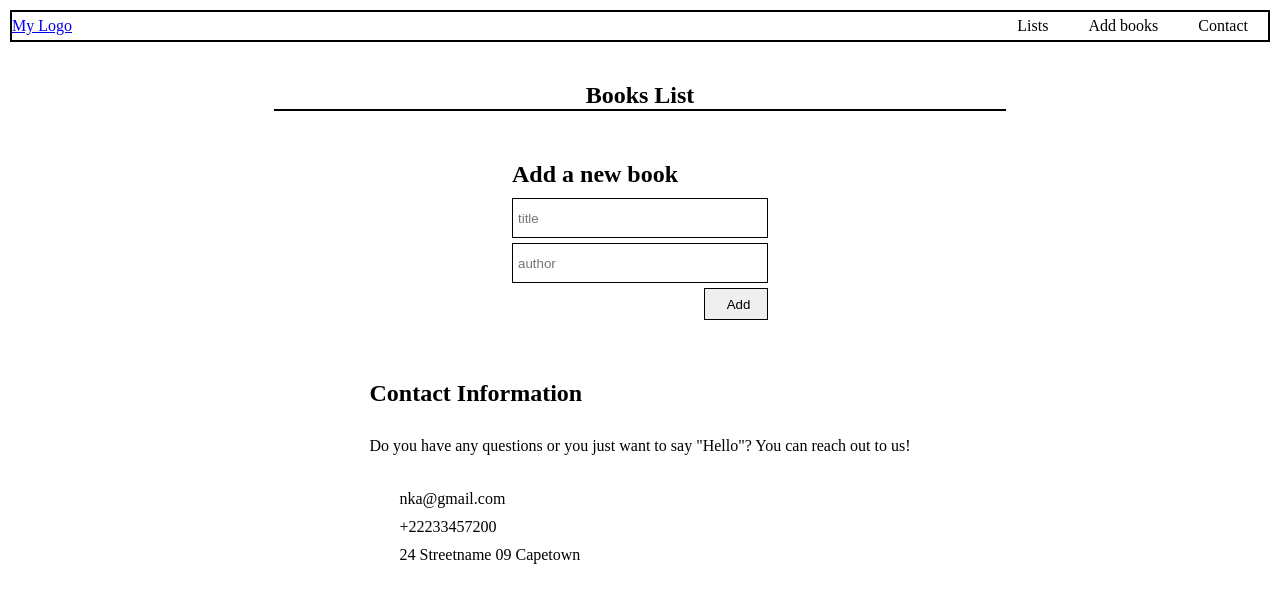
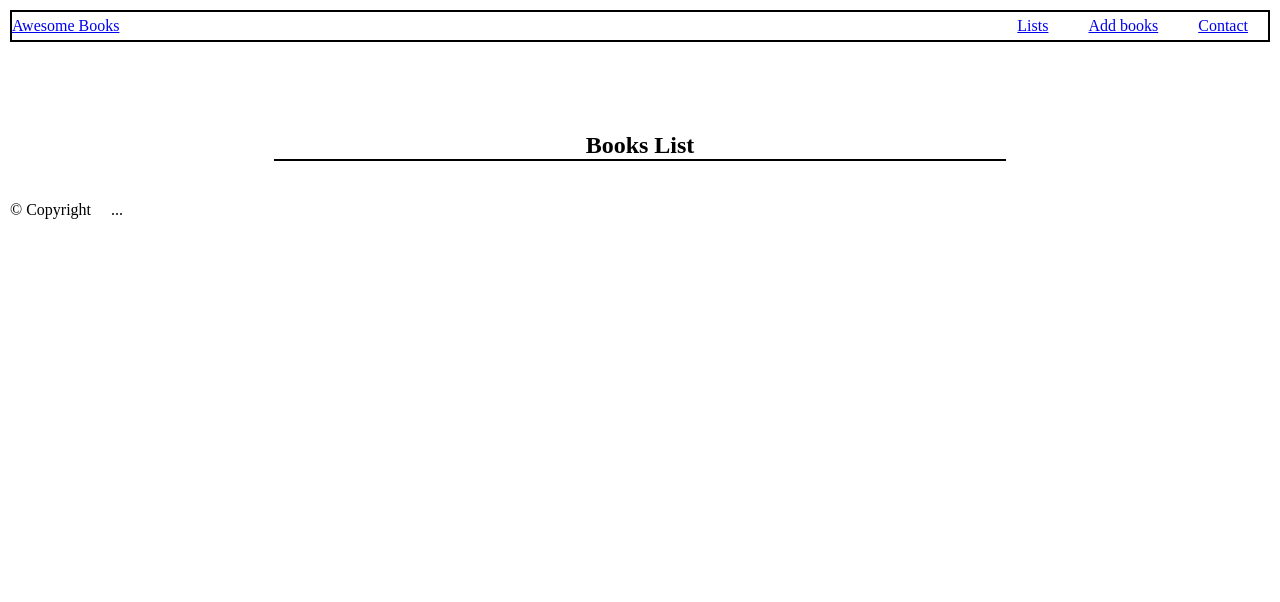
Before and after one commit to AbbasSarwar/BooksList, a website: page main.html in a window 1280 px wide. Drawn offline with Linux system fonts and the light colour scheme.

Commit message:
Layout update

```diff
--- a/main.html
+++ b/main.html
@@ -12,22 +12,22 @@
     <div class="wrapper">
       <header class="overall-navi">
         <div class="nav-1">
-          <a href="/" class="logo">My Logo</a>
+          <a href="#" class="logo">Awesome Books</a>
         </div>
 
         <div class="nav-2">
           <nav>
             <ul class="desktop-navi">
               <li>
-                <a id="list-link" class="nav-links">Lists</a>
+                <a href="#booklist-section" id="list-link" onclick="hover(event)" class="nav-links">Lists</a>
               </li>
               <li>
-                <a id="addbook-link" class="nav-links"
+                <a href="#addbook-inputs" id="addbook-link" onclick="hover(event)" class="nav-links"
                   >Add books</a
                 >
               </li>
               <li>
-                <a  id="contact-link" class="nav-links"
+                <a href="#contact-section" id="contact-link" onclick="hover(event)" class="nav-links"
                   >Contact</a
                 >
               </li>
@@ -35,13 +35,15 @@
           </nav>
         </div>
       </header>
-      <section id="booklist-section">
+      <section class="top-info">
+      </section>
+      <section id="booklist-section" class="ok">
         <h1>Books List</h1>
         <div class="collection"></div>
         <span></span>
       </section>
 
-      <section id="addbook-inputs">
+      <section id="addbook-inputs" class="hidden">
         <div class="inputs">
           <h1>Add a new book</h1>
           <form action="">
@@ -64,7 +66,7 @@
         </div>
       </section>
 
-      <section id="contact-section">
+      <section id="contact-section" class="hidden">
         <div class="contact-wrap">
           <h1>Contact Information</h1>
           <p>
@@ -78,6 +80,9 @@
           </ul>
         </div>
       </section>
+      <footer>
+        <p>&#169; Copyright &nbsp;&nbsp;&nbsp; ...</p>
+      </footer>
     </div>
   </body>
 </html>
```
